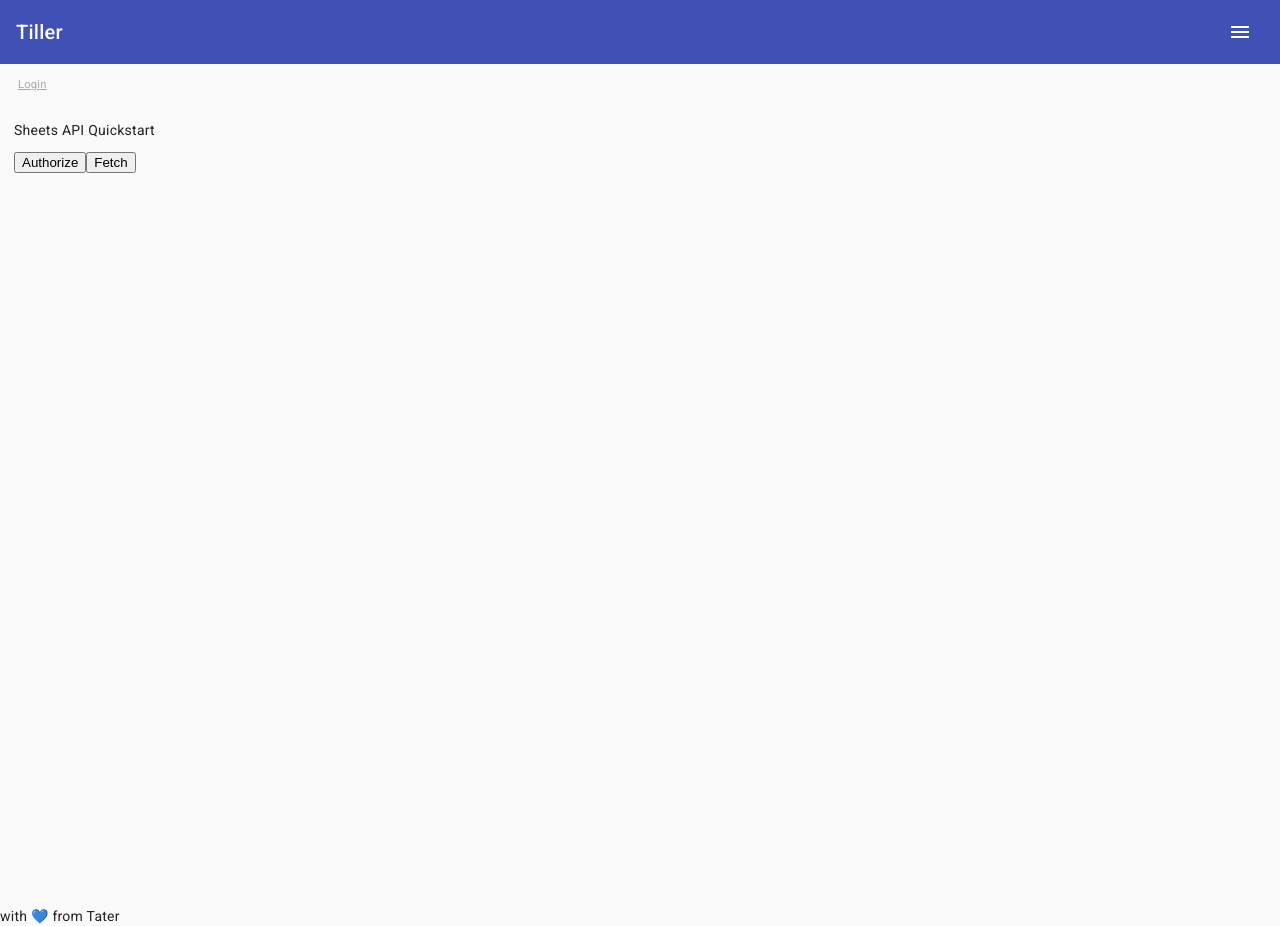
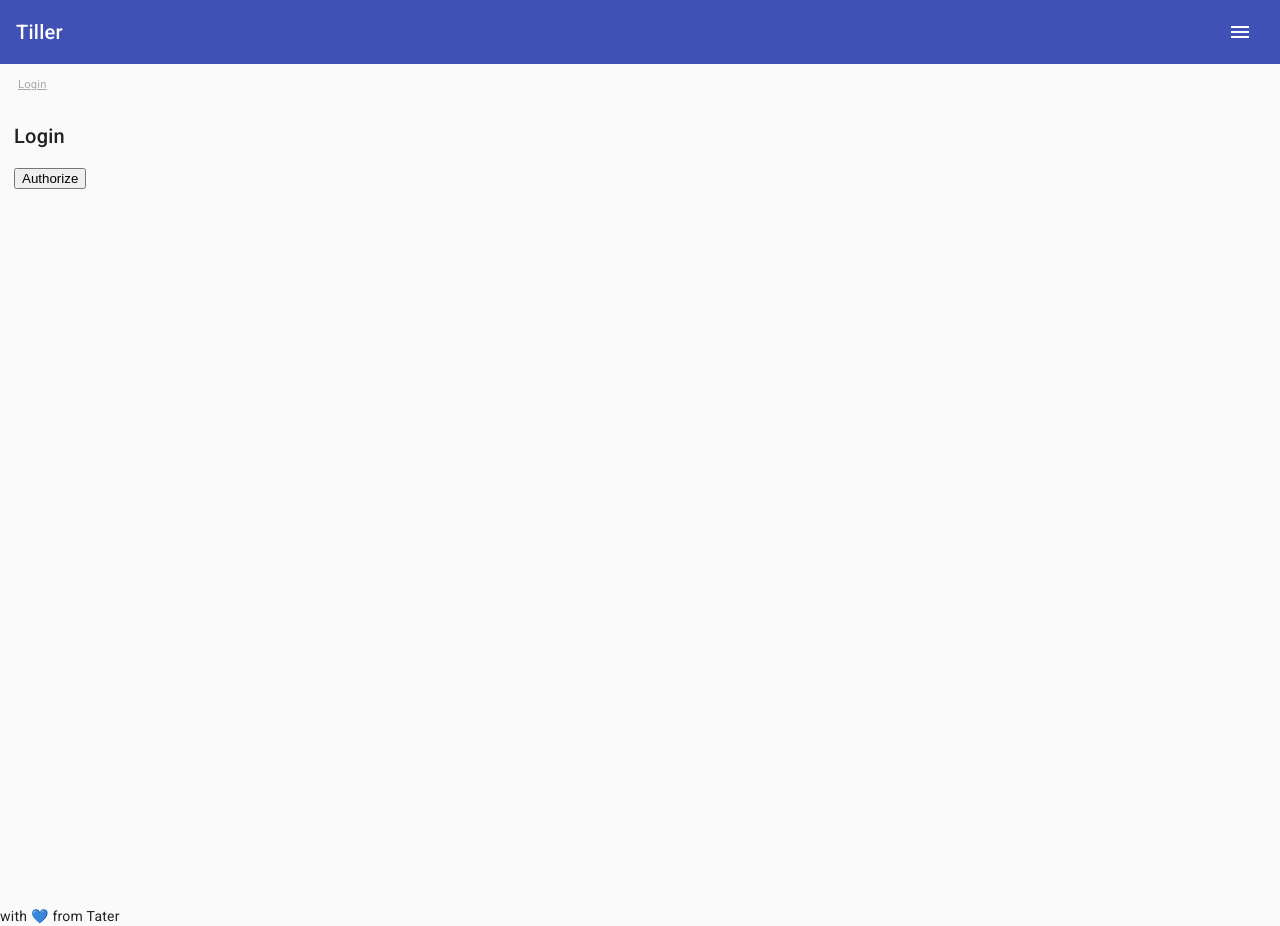
Before and after one commit to cnorick/cultivator, an Angular app: page /login in a window 1280 px wide. Built offline with nearby package versions, Linux system fonts and the light colour scheme.

Commit message:
update login page

```diff
--- a/src/app/components/google-auth/google-auth.component.html
+++ b/src/app/components/google-auth/google-auth.component.html
@@ -1,6 +1,3 @@
-<p>Sheets API Quickstart</p>
+<h2>Login</h2>
 
-<!--Add buttons to initiate auth sequence and sign out-->
 <button id="authorize_button" (click)="handleAuthClick()">Authorize</button>
-<button id="authorize_button" (click)="handleFetchClick()">Fetch</button>
-<!-- <button id="signout_button" onclick="handleSignoutClick()">Sign Out</button> -->
--- a/src/app/components/google-auth/google-auth.component.ts
+++ b/src/app/components/google-auth/google-auth.component.ts
@@ -11,8 +11,7 @@ import { SettingsService } from 'src/app/services/settings.service';
 export class GoogleAuthComponent {
   constructor(
     private googleAuthService: GoogleAuthService,
-    private settings: SettingsService,
-    private foo: GoogleSheetsService
+    private settings: SettingsService
   ) {}
 
   public handleAuthClick() {
@@ -20,11 +19,4 @@ export class GoogleAuthComponent {
       route: '/',
     });
   }
-
-  public handleFetchClick() {
-    // TODO: make this dynamic
-    this.settings.updateSettings({
-      spreadsheetUrl: '',
-    });
-  }
 }
--- a/src/app/pages/settings/settings.component.ts
+++ b/src/app/pages/settings/settings.component.ts
@@ -30,7 +30,6 @@ export class SettingsComponent implements OnDestroy {
 
     this.settingsForm.valueChanges
       .pipe(takeUntil(this.destroy$))
-
       .subscribe((settings) => settingsService.updateSettings(settings as any));
   }
 
```
